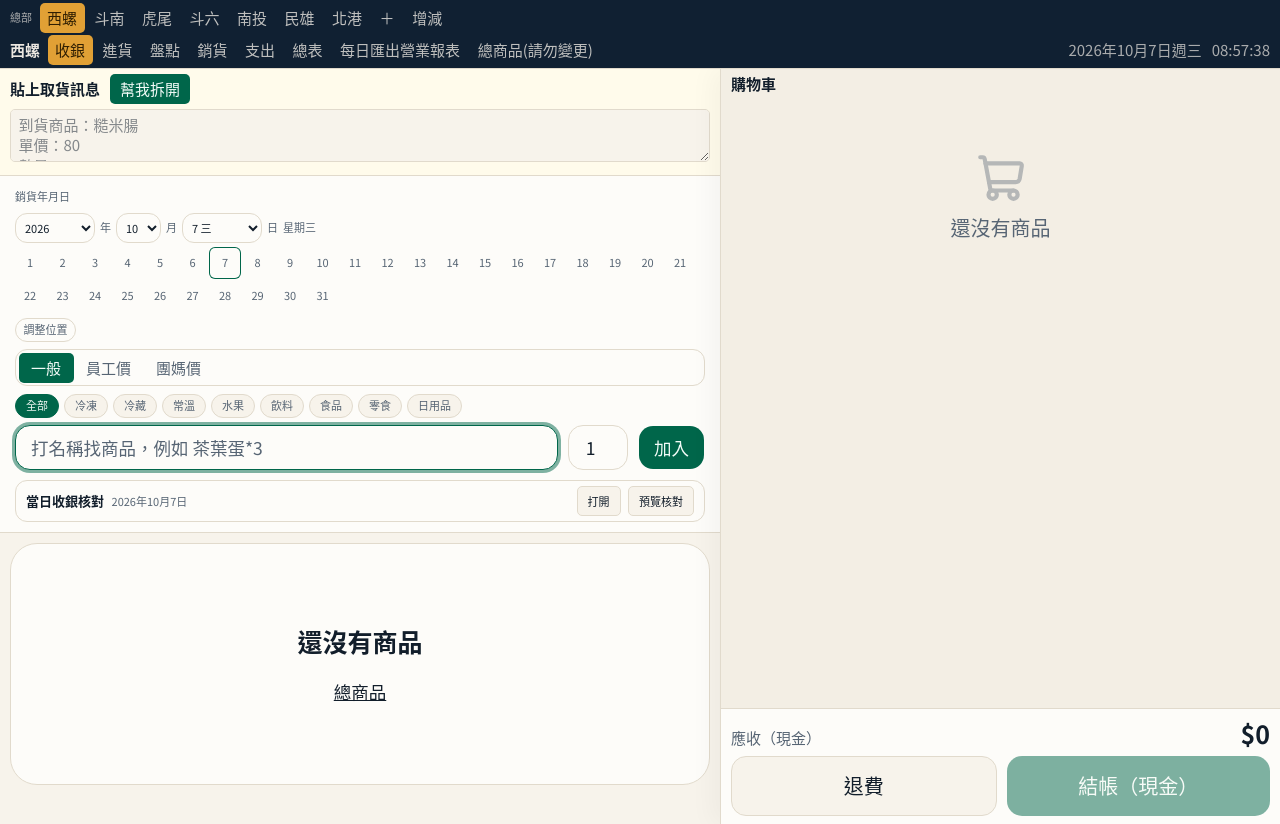
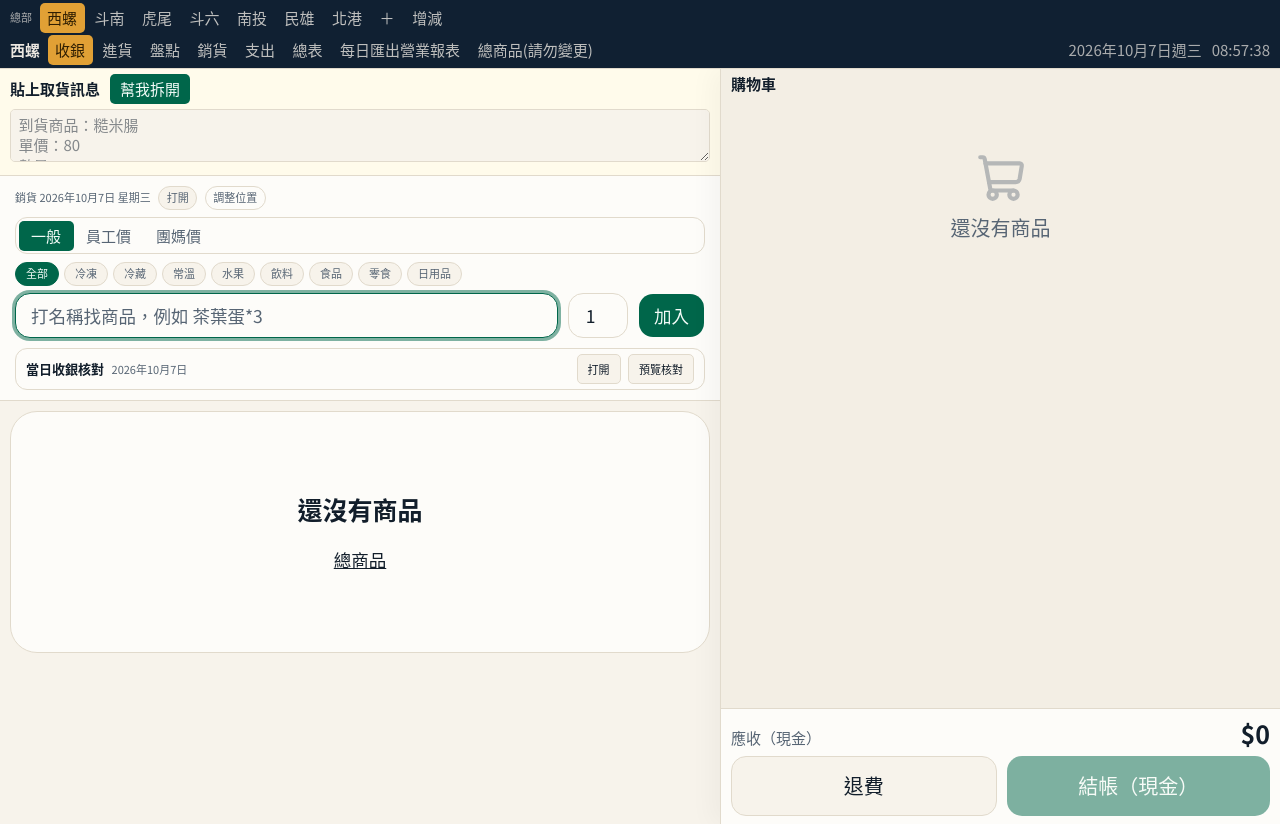
Before and after one commit to samsam60076-maker/sop, a Next.js app in the folder men-shi-pos/: page / in a window 1280 px wide. Built offline with nearby package versions, Linux system fonts and the light colour scheme.

Commit message:
收銀日期列可隱藏，平常只留一行日期與星期。

```diff
--- a/men-shi-pos/components/checkout-view.tsx
+++ b/men-shi-pos/components/checkout-view.tsx
@@ -143,6 +143,7 @@ export function CheckoutView() {
   );
   const staffBuy = staffBuyMode !== "off";
   const [arrange, setArrange] = useState(false);
+  const [dateOpen, setDateOpen] = useState(false);
   const [checkoutOrder, setCheckoutOrderState] = useState<string[]>([]);
 
   useEffect(() => {
@@ -954,17 +955,42 @@ export function CheckoutView() {
         />
         <div className="border-b bg-card px-3 py-2">
           <div className="mb-1.5 space-y-1.5">
-            <div className="flex flex-wrap items-start gap-1.5">
-              <span className="pt-0.5 text-[11px] text-muted-foreground">
-                銷貨年月日
+            <div className="flex flex-wrap items-center gap-1.5">
+              <span
+                className={cn(
+                  "text-[11px]",
+                  saleDays.has(saleDate)
+                    ? "font-semibold text-emerald-800"
+                    : "text-muted-foreground",
+                )}
+              >
+                銷貨{" "}
+                {saleDate.replace(
+                  /^(\d{4})-0?(\d+)-0?(\d+)$/,
+                  "$1年$2月$3日",
+                )}{" "}
+                {
+                  ["星期日", "星期一", "星期二", "星期三", "星期四", "星期五", "星期六"][
+                    new Date(
+                      Number(saleDate.slice(0, 4)),
+                      Number(saleDate.slice(5, 7)) - 1,
+                      Number(saleDate.slice(8, 10)),
+                    ).getDay()
+                  ]
+                }
               </span>
-              <YmdPicker
-                tiny
-                value={saleDate}
-                onChange={setSaleDate}
-                markedDates={saleDays}
-                markedHint="有收銀"
-              />
+              <button
+                type="button"
+                className="rounded-md border bg-background px-1.5 py-0.5 text-[11px] text-muted-foreground"
+                onClick={() => {
+                  setDateOpen((open) => {
+                    if (open) setArrange(false);
+                    return !open;
+                  });
+                }}
+              >
+                {dateOpen ? "隱藏" : "打開"}
+              </button>
               <button
                 type="button"
                 className={cn(
@@ -973,11 +999,23 @@ export function CheckoutView() {
                     ? "border-primary bg-primary text-primary-foreground"
                     : "text-muted-foreground",
                 )}
-                onClick={() => setArrange((current) => !current)}
+                onClick={() => {
+                  setArrange((current) => !current);
+                  if (!dateOpen) setDateOpen(true);
+                }}
               >
                 {arrange ? "完成位置" : "調整位置"}
               </button>
             </div>
+            {dateOpen ? (
+              <YmdPicker
+                tiny
+                value={saleDate}
+                onChange={setSaleDate}
+                markedDates={saleDays}
+                markedHint="有收銀"
+              />
+            ) : null}
             <div className="flex rounded-md border p-0.5">
               <button
                 type="button"
--- a/men-shi-pos/render.yaml
+++ b/men-shi-pos/render.yaml
@@ -13,4 +13,4 @@ services:
       - key: NODE_ENV
         value: production
       - key: DEPLOY_MARK
-        value: "2026-10-09-hide-sop"
+        value: "2026-10-09-hide-sale-date"
```
